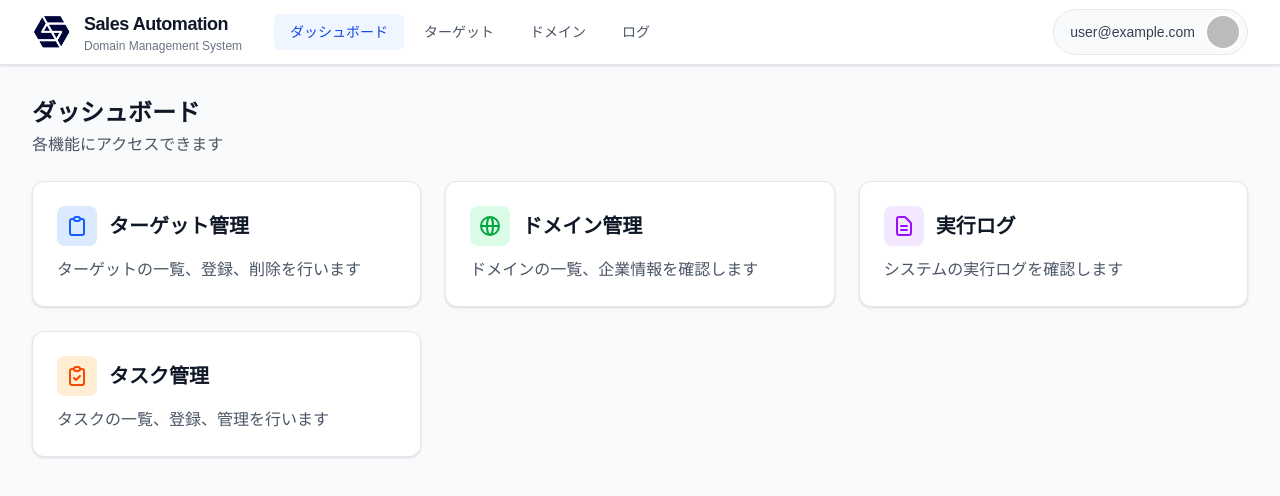
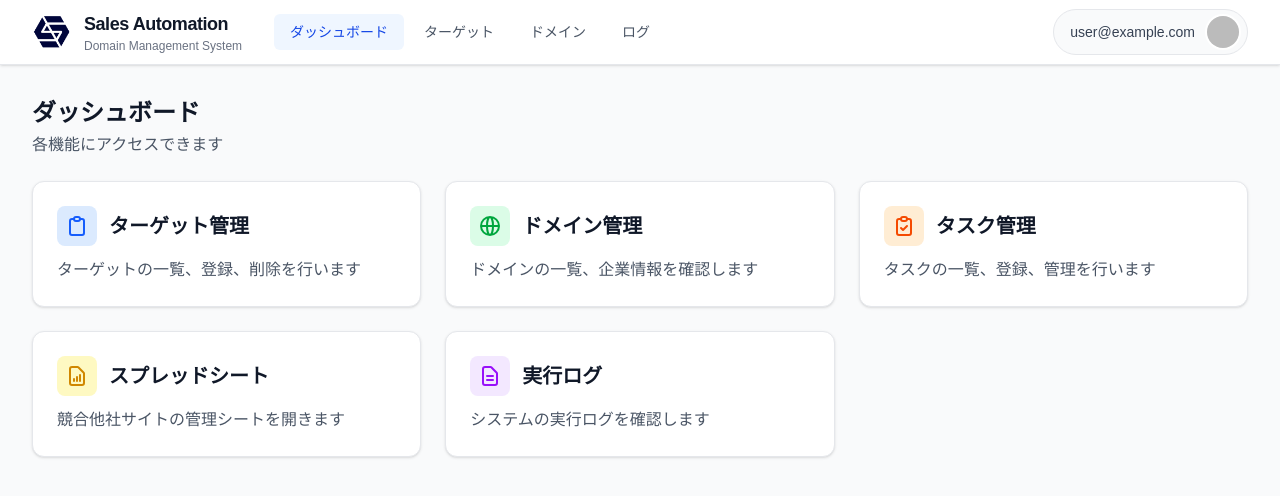
Before and after one commit to zuxt268/automation-hub, a Next.js app: page / in a window 1280 px wide. Shown: the top 496 px of the page. Built offline with nearby package versions, Linux system fonts and the light colour scheme; no server answers; sample sign-in values are in the browser's storage.

Commit message:
mod dashboard

```diff
--- a/app/page.tsx
+++ b/app/page.tsx
@@ -49,20 +49,6 @@ export default async function Dashboard() {
             <p className="text-gray-600">ドメインの一覧、企業情報を確認します</p>
           </Link>
           <Link
-            href="/logs"
-            className="group block p-6 bg-white border border-gray-200 rounded-xl shadow-sm hover:shadow-md hover:border-purple-300 transition-all"
-          >
-            <div className="flex items-center gap-3 mb-3">
-              <div className="p-2 bg-purple-100 rounded-lg group-hover:bg-purple-200 transition-colors">
-                <svg className="w-6 h-6 text-purple-600" fill="none" stroke="currentColor" viewBox="0 0 24 24">
-                  <path strokeLinecap="round" strokeLinejoin="round" strokeWidth={2} d="M9 12h6m-6 4h6m2 5H7a2 2 0 01-2-2V5a2 2 0 012-2h5.586a1 1 0 01.707.293l5.414 5.414a1 1 0 01.293.707V19a2 2 0 01-2 2z" />
-                </svg>
-              </div>
-              <h2 className="text-xl font-bold text-gray-900">実行ログ</h2>
-            </div>
-            <p className="text-gray-600">システムの実行ログを確認します</p>
-          </Link>
-          <Link
             href="/tasks"
             className="group block p-6 bg-white border border-gray-200 rounded-xl shadow-sm hover:shadow-md hover:border-orange-300 transition-all"
           >
@@ -76,6 +62,36 @@ export default async function Dashboard() {
             </div>
             <p className="text-gray-600">タスクの一覧、登録、管理を行います</p>
           </Link>
+          <a
+            href="https://docs.google.com/spreadsheets/d/1raFhmdhZi6PIU3QzRRTwi57d-IUSMx4X5qIFa7Ii6MA/edit?gid=0#gid=0"
+            target="_blank"
+            rel="noopener noreferrer"
+            className="group block p-6 bg-white border border-gray-200 rounded-xl shadow-sm hover:shadow-md hover:border-yellow-300 transition-all"
+          >
+            <div className="flex items-center gap-3 mb-3">
+              <div className="p-2 bg-yellow-100 rounded-lg group-hover:bg-yellow-200 transition-colors">
+                <svg className="w-6 h-6 text-yellow-600" fill="none" stroke="currentColor" viewBox="0 0 24 24">
+                  <path strokeLinecap="round" strokeLinejoin="round" strokeWidth={2} d="M9 17v-2m3 2v-4m3 4v-6m2 10H7a2 2 0 01-2-2V5a2 2 0 012-2h5.586a1 1 0 01.707.293l5.414 5.414a1 1 0 01.293.707V19a2 2 0 01-2 2z" />
+                </svg>
+              </div>
+              <h2 className="text-xl font-bold text-gray-900">スプレッドシート</h2>
+            </div>
+            <p className="text-gray-600">競合他社サイトの管理シートを開きます</p>
+          </a>
+            <Link
+                href="/logs"
+                className="group block p-6 bg-white border border-gray-200 rounded-xl shadow-sm hover:shadow-md hover:border-purple-300 transition-all"
+            >
+                <div className="flex items-center gap-3 mb-3">
+                    <div className="p-2 bg-purple-100 rounded-lg group-hover:bg-purple-200 transition-colors">
+                        <svg className="w-6 h-6 text-purple-600" fill="none" stroke="currentColor" viewBox="0 0 24 24">
+                            <path strokeLinecap="round" strokeLinejoin="round" strokeWidth={2} d="M9 12h6m-6 4h6m2 5H7a2 2 0 01-2-2V5a2 2 0 012-2h5.586a1 1 0 01.707.293l5.414 5.414a1 1 0 01.293.707V19a2 2 0 01-2 2z" />
+                        </svg>
+                    </div>
+                    <h2 className="text-xl font-bold text-gray-900">実行ログ</h2>
+                </div>
+                <p className="text-gray-600">システムの実行ログを確認します</p>
+            </Link>
         </div>
       </main>
     </div>
```
